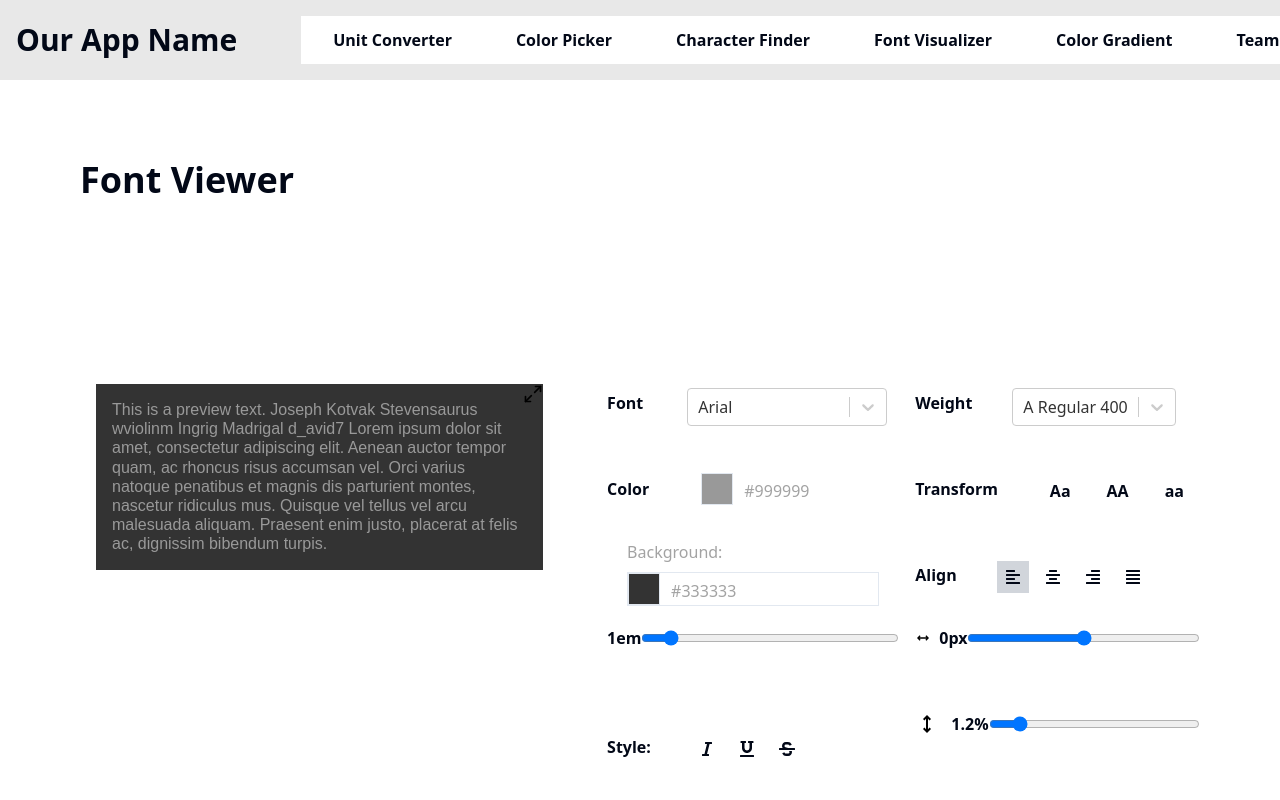
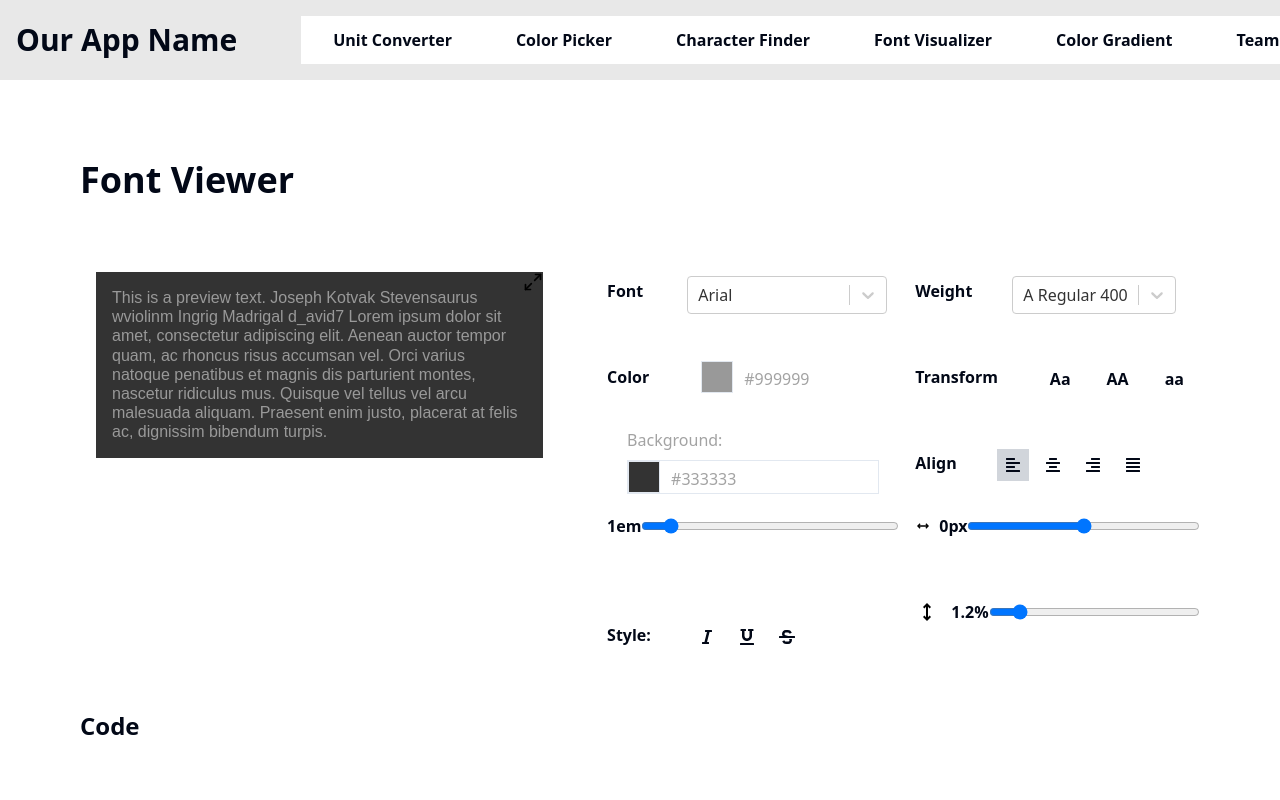
Before and after one commit to chingu-voyages/devex.tools, a React (Vite) app in the folder fetools-app/: page /font-visualizer in a window 1280 px wide. Shown: the top 800 px of the page. Built offline with nearby package versions, Linux system fonts and the light colour scheme.

Commit message:
Update fetools-app/src/pages/FontVisualizer.jsx

```diff
--- a/fetools-app/src/pages/FontVisualizer.jsx
+++ b/fetools-app/src/pages/FontVisualizer.jsx
@@ -135,7 +135,7 @@ const FontVisualizer = () => {
 
   return (
     <main className="flex flex-col items-start gap-10 p-8 lg:p-20">
-      <div className="flex pb-32 items-end self-stretch">
+      <div className="flex pb-4 items-end self-stretch">
         <h1 className="text-4xl font-bold">Font Viewer</h1>
       </div>
 
```
